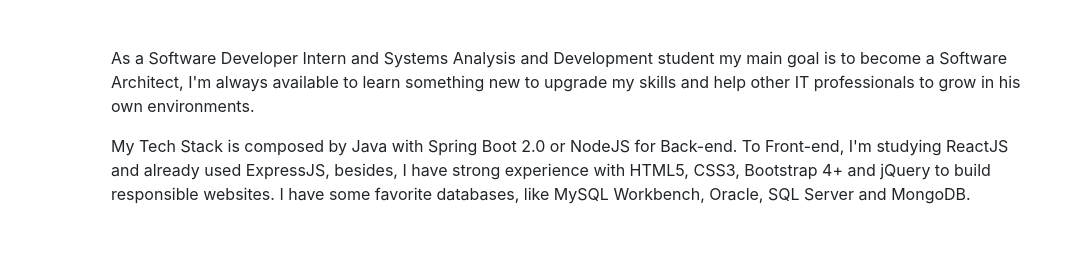
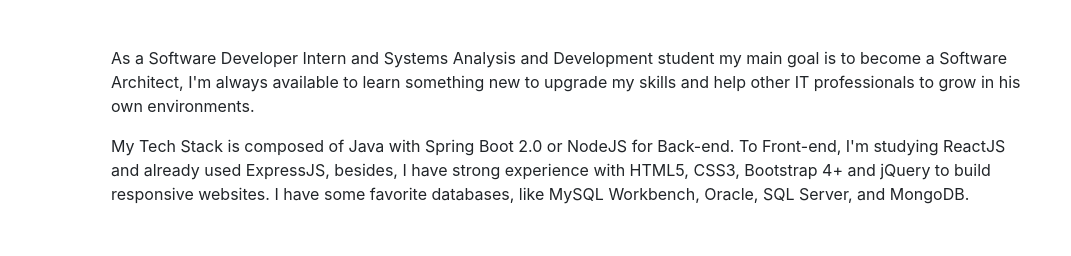
Before and after one commit to vitorgsevero/myPortfolio, a website with bundled scripts: page index.html in a window 1280 px wide. Shown: the part 3960-4216 px from the top of the page, without its empty margins (209-1280 px from the left). Built offline with nearby package versions, Linux system fonts and the light colour scheme; files whose address does not match are found by name; a web font is replaced by a local one.

Commit message:
Update index.html

```diff
--- a/index.html
+++ b/index.html
@@ -302,11 +302,7 @@
           Software Architect, I'm always available to learn something new to upgrade my skills and help other IT
           professionals to grow in his own environments.
         </p>
-        <p class="mb-0">My Tech Stack is composed by Java with Spring Boot 2.0 or NodeJS for Back-end. To Front-end, I'm
-          studying ReactJS and already used ExpressJS, besides, I have strong experience with HTML5, CSS3, Bootstrap 4+
-          and
-          jQuery to build responsible websites. I have some favorite databases, like MySQL Workbench, Oracle, SQL Server
-          and MongoDB.</p>
+        <p class="mb-0">My Tech Stack is composed of Java with Spring Boot 2.0 or NodeJS for Back-end. To Front-end, I'm studying ReactJS and already used ExpressJS, besides, I have strong experience with HTML5, CSS3, Bootstrap 4+ and jQuery to build responsive websites. I have some favorite databases, like MySQL Workbench, Oracle, SQL Server, and MongoDB.</p>
       </div>
     </section>
 
```
